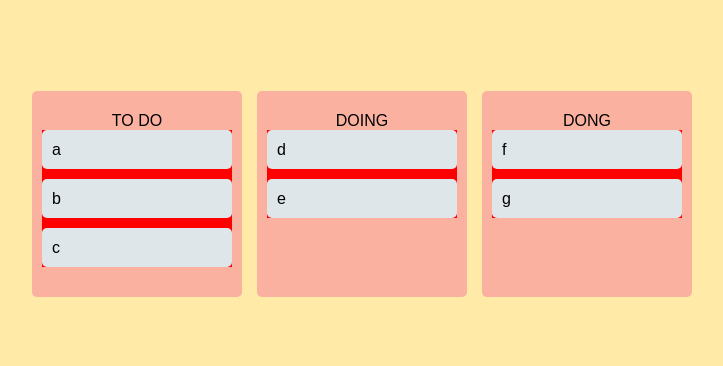
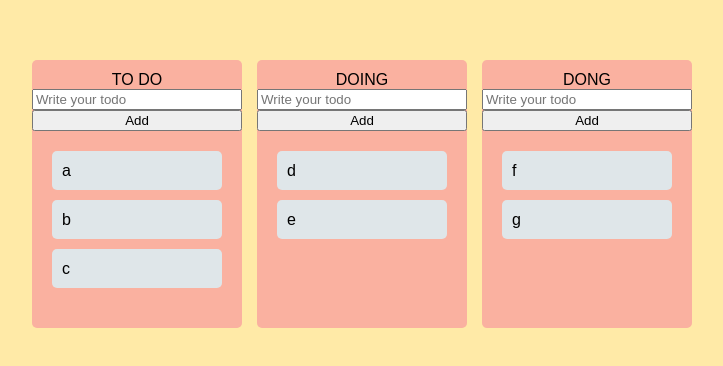
Before and after one commit to joyjsmun/trello, a React (Create React App) app: page / in a window 1280 px wide. Shown: the part 206-572 px from the top of the page, without its empty margins (278-1001 px from the left). Built offline with nearby package versions, Linux system fonts and the light colour scheme.

Commit message:
added ref

```diff
--- a/src/App.tsx
+++ b/src/App.tsx
@@ -1,10 +1,10 @@
 import React from 'react';
-import {DragDropContext, Draggable, Droppable, DropResult} from "react-beautiful-dnd";
-import { useRecoilState, useSetRecoilState } from 'recoil';
+import {DragDropContext,DropResult} from "react-beautiful-dnd";
+import { useRecoilState} from 'recoil';
 import styled from 'styled-components';
 import { toDoState } from './atoms';
 import Board from './Components/Board';
-import DraggableCard from './Components/DraggableCard';
+
 
 const Wrapper = styled.div`
   display: flex;
--- a/src/Components/Board.tsx
+++ b/src/Components/Board.tsx
@@ -1,18 +1,39 @@
+import { useRef } from "react";
 import {Droppable} from "react-beautiful-dnd";
 import styled from "styled-components";
 import DraggableCard from "./DraggableCard";
 
 const Wrapper = styled.div`
   padding-top: 30px;
-  padding: 20px 10px;
+  padding: 10px 0px;
   border-radius: 5px;
   min-height: 200px;
   background-color: ${(props) => props.theme.boardColor};
+  display: flex;
+  flex-direction: column;
 `
 interface IBoardProps{
     toDos:string[];
     boardId:string;
 }
+
+interface IAreaProps{
+    isDraggingOver:boolean;
+    isDraggingFromThis:boolean;
+}
+
+const Area = styled.div<IAreaProps>`
+  background-color: ${(props) =>
+    props.isDraggingOver
+      ? "#dfe6e9"
+      : props.isDraggingFromThis
+      ? "#b2bec3"
+      : "transparent"};
+  flex-grow: 1;
+  flex-grow: 1;
+  transition: background-color 0.3s ease-in-out;
+  padding: 20px;
+`
 
 const Title = styled.h1`
     text-align: center;
@@ -21,18 +42,27 @@ const Title = styled.h1`
 
 
 function Board({toDos,boardId}:IBoardProps){
+    const inputRef = useRef<HTMLInputElement>(null)
+    const onClick=() =>{
+        inputRef.current?.focus();
+        setTimeout(() => {
+            inputRef.current?.blur();
+        },3000)
+    }
     return(
         <Wrapper>
         <Title>{boardId}</Title>
+        <input ref={inputRef} placeholder="Write your todo"></input>
+        <button onClick={onClick}>Add</button>
         <Droppable droppableId={boardId}>
-        {(provided) =>
-      <div style={{background:"red"}} ref={provided.innerRef} {...provided.droppableProps}>
+        {(provided,info) =>
+      <Area isDraggingOver={info.isDraggingOver} isDraggingFromThis={Boolean(info.draggingFromThisWith)} ref={provided.innerRef} {...provided.droppableProps}>
 
        {toDos.map((toDo:any,index:any) =>
       <DraggableCard key={toDo} toDo={toDo} index={index}/>
        )}
        {provided.placeholder}
-      </div>
+      </Area>
       }</Droppable>
       </Wrapper>
     )
--- a/src/Components/DraggableCard.tsx
+++ b/src/Components/DraggableCard.tsx
@@ -2,10 +2,10 @@ import React from "react";
 import {Draggable} from "react-beautiful-dnd";
 import styled from "styled-components";
 
-const Card = styled.div`
+const Card = styled.div<{isDragging:boolean}>`
 border-radius: 5px;
 padding: 10px 10px;
-  background-color: ${(props) => props.theme.cardColor};
+  background-color: ${(props) => props.isDragging?  "tomato":props.theme.cardColor };
   margin-bottom: 10px;
 `
 
@@ -18,8 +18,9 @@ function DraggableCard({toDo,index}:IDraggableCardProps){
     // console.log(toDo,"rendered")
     return(
         <Draggable key={toDo} draggableId={toDo} index={index}>
-          {(provided) =>
+          {(provided,info) =>
         <Card
+            isDragging={info.isDragging}
           ref={provided.innerRef}
           {...provided.draggableProps}
           {...provided.dragHandleProps}
```
